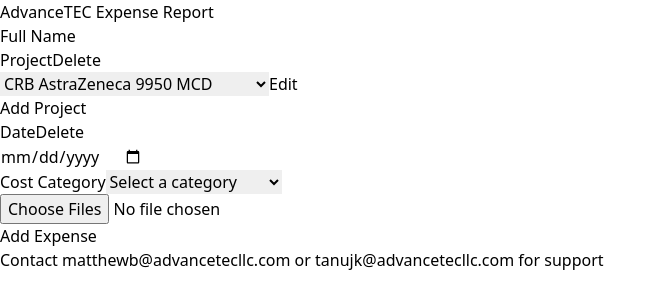
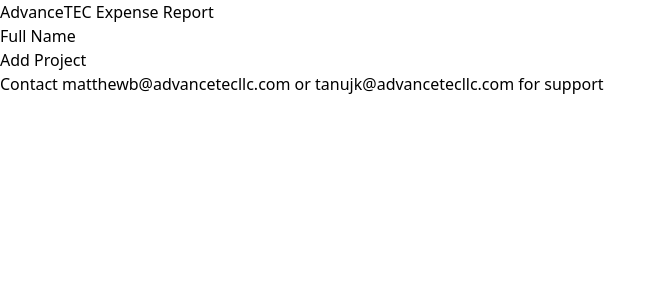
Before and after one commit to matthewb-ATEC/expense-report, a React (Create React App) app: page / in a window 1280 px wide. Shown: the top 308 px of the page, without its empty margins (0-667 px from the left). Built offline with nearby package versions, Linux system fonts and the light colour scheme; data requests are answered from the project's data file.

Commit message:
prevent expenses before projects

```diff
--- a/src/Components/ExpenseReport.tsx
+++ b/src/Components/ExpenseReport.tsx
@@ -70,10 +70,12 @@
             handleProjectsChange={setProjects}
             handleSelectedProjectChange={handleSelectedProjectChange}
           />
-          <Expenses
-            expenses={selectedProject?.expenses}
-            handleExpensesChange={handleExpensesChange}
-          />
+          {projects.length > 0 && (
+            <Expenses
+              expenses={selectedProject?.expenses}
+              handleExpensesChange={handleExpensesChange}
+            />
+          )}
         </div>
       </div>
     </div>
--- a/src/Components/Projects.tsx
+++ b/src/Components/Projects.tsx
@@ -71,7 +71,7 @@
   };
 
   return (
-    <div className="flex flex-col space-y-4">
+    <div className="w-full flex flex-col space-y-4">
       {projects.map((project) => (
         <Project
           key={project.id}
--- a/src/Data/db.json
+++ b/src/Data/db.json
@@ -1,17 +1,3 @@
 {
-  "projects": [
-    {
-      "id": "cdee9bb7-2169-4578-a34c-ad319ac5a453",
-      "name": "CRB AstraZeneca 9950 MCD",
-      "expenses": [
-        {
-          "id": "bded4789-a4f9-4128-8dd0-f9e3acd8732b",
-          "date": "",
-          "costCategory": "",
-          "costCode": ""
-        }
-      ],
-      "number": 25010
-    }
-  ]
+  "projects": []
 }
```
